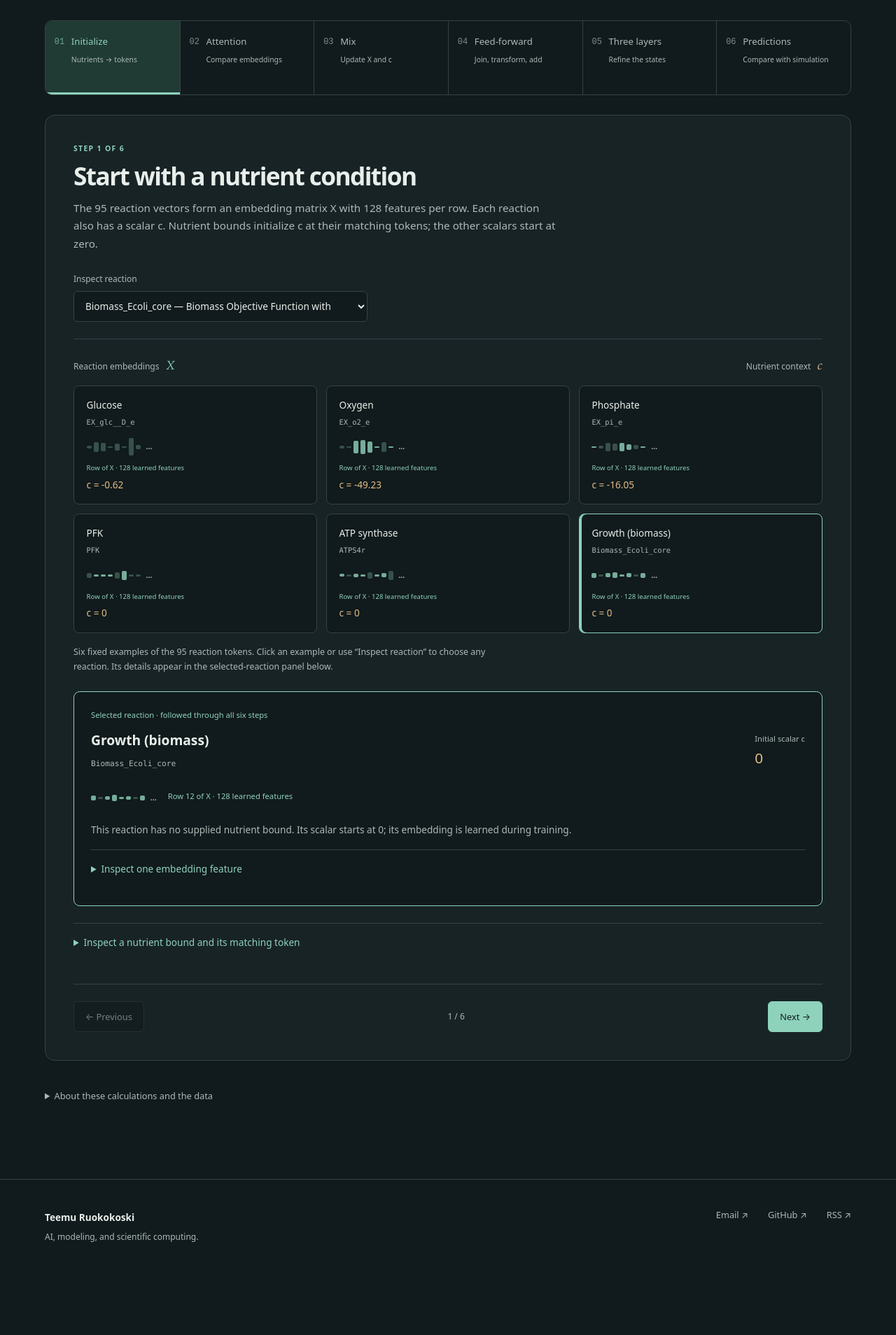
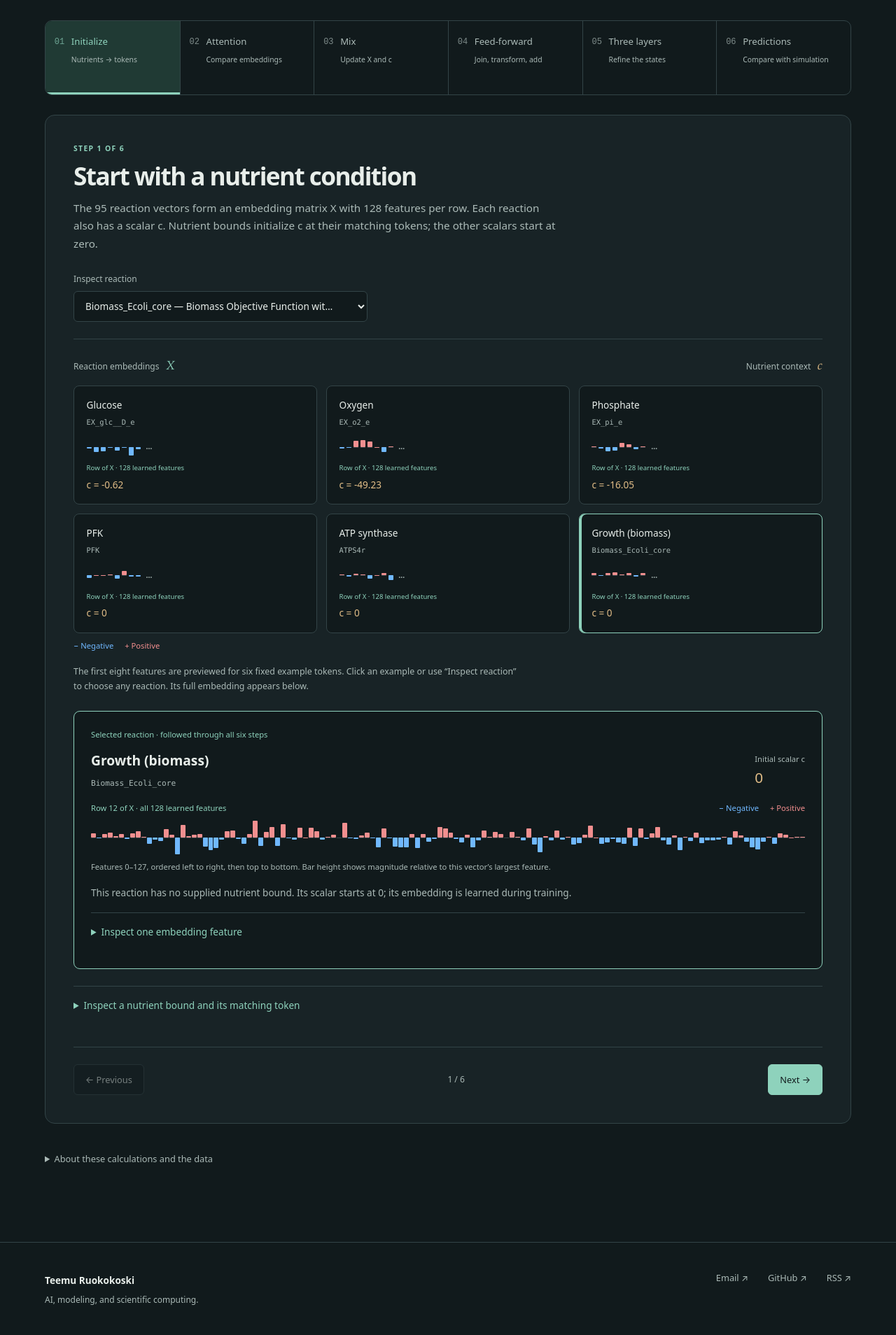
Before and after one commit to ruokokoski/ruokokoski.github.io, a Jekyll site: the page built from fluxformer.html, in a window 1280 px wide. Shown: the part 764-2672 px from the top of the page at 70% size. Built offline with Jekyll 4.4.1, drawn with Linux system fonts in a browser that asks for light colours; before the commit the page ends 2582 px from its top, so only the background shows below that.

Commit message:
Improve visualization

```diff
--- a/css/fluxformer.css
+++ b/css/fluxformer.css
@@ -1,9 +1,12 @@
 .ff-page {
   --ff-x: var(--accent);
   --ff-c: var(--syntax-string);
+  --ff-negative: #70b8ff;
+  --ff-positive: #f28f8f;
   --ff-line: color-mix(in srgb, var(--border) 70%, transparent);
   padding-top: 4rem;
 }
+:root[data-theme="light"] .ff-page { --ff-negative: #2369b8; --ff-positive: #bf4040; }
 .ff-page button, .ff-page select, .ff-page input { font: inherit; }
 .ff-page button, .ff-page select, .ff-page summary { cursor: pointer; }
 .ff-page button:disabled { cursor: default; opacity: .45; }
@@ -25,6 +28,9 @@
 .ff-field { display: flex; flex-direction: column; gap: .45rem; min-width: 0; font-size: .85rem; }
 .ff-field > span { color: var(--muted); font-size: .75rem; }
 .ff-field select, .ff-field input { min-height: 44px; min-width: 0; max-width: 100%; width: 100%; padding: .6rem 2rem .6rem .75rem; color: var(--text); background-color: var(--background); border: 1px solid var(--border); border-radius: 6px; }
+.ff-field select { text-overflow: ellipsis; }
+.ff-field:has(select) { overflow: hidden; }
+.ff-field:has(select:focus-visible) { outline: 2px solid var(--accent); outline-offset: 5px; border-radius: 6px; }
 .ff-field input { padding-right: .75rem; }
 .ff-condition-bar > .ff-field { width: 280px; }
 .ff-condition-bar > p { margin: 1.4rem 0 0; font-size: .75rem; color: var(--muted); }
@@ -77,9 +83,19 @@
 .ff-inspection > p:last-of-type { color: var(--muted); font-size: .85rem; line-height: 1.8; margin-bottom: 0; }
 .ff-channel-label { font-size: .6rem; }
 .ff-vector { display: flex; align-items: center; gap: 3px; height: 30px; margin: .45rem 0 .15rem; }
-.ff-vector > span { background: var(--ff-x); height: var(--level); width: 7px; border-radius: 2px; opacity: .8; }
-.ff-vector > span.negative { opacity: .3; }
+.ff-feature { position: relative; display: block; height: 100%; width: 7px; }
+.ff-feature::before { content: ""; position: absolute; top: 50%; left: 0; right: 0; border-top: 1px solid var(--border); }
+.ff-feature > i { position: absolute; bottom: 50%; left: 0; width: 100%; height: var(--level); background: var(--ff-positive); border-radius: 1px; }
+.ff-feature.negative > i { top: 50%; bottom: auto; background: var(--ff-negative); }
+.ff-feature.zero > i { height: 0; }
 .ff-vector > b { color: var(--muted); font-size: .65rem; padding-left: .3rem; }
+.ff-vector-full { display: grid; grid-template-columns: repeat(128, minmax(0, 1fr)); gap: 1px; width: 100%; height: auto; margin: 0; }
+.ff-vector-full > .ff-feature { width: 100%; height: 48px; }
+.ff-vector-legend { display: flex; flex-wrap: wrap; gap: .5rem 1rem; color: var(--muted); font-size: .7rem; margin-top: .6rem; }
+.ff-vector-legend .negative { color: var(--ff-negative); }
+.ff-vector-legend .positive { color: var(--ff-positive); }
+.ff-inspection-embedding > .ff-vector-legend { margin: 0 0 0 auto; }
+.ff-vector-order { color: var(--muted); font-size: .7rem; line-height: 1.7; }
 .ff-insight { border-left: 2px solid var(--accent); padding: .25rem 0 .25rem 1.1rem; margin: 1.75rem 0; }
 .ff-insight > strong { font-size: .85rem; font-weight: 600; }
 .ff-insight > p { font-size: .85rem; line-height: 1.8; color: var(--muted); margin: .5rem 0 0; max-width: 90ch; }
@@ -92,6 +108,13 @@
 .ff-equation { display: flex; flex-wrap: wrap; gap: .45rem .7rem; align-items: baseline; font: 400 1.05rem/1.9 ui-monospace, monospace; padding: 1.2rem 1.4rem; border: 1px solid var(--border); background: var(--background); border-radius: 8px; margin-top: 1.5rem; overflow-wrap: anywhere; }
 .ff-equation > span:not(.ff-number), .ff-equation sub { color: var(--muted); }
 .ff-equation > strong { color: var(--accent); font-weight: 500; }
+.ff-attention-method { display: grid; grid-template-columns: repeat(3, minmax(0, 1fr)); gap: 1.5rem; padding-left: 1.2rem; margin: 0 0 1rem; font-size: .8rem; }
+.ff-attention-method li::marker { color: var(--accent); }
+.ff-attention-method strong { font-weight: 600; }
+.ff-attention-method p { color: var(--muted); line-height: 1.8; margin: .5rem 0 0; }
+.ff-pair-score { display: block; width: 100%; }
+.ff-softmax-row { flex-basis: 100%; font: .8rem/1.8 var(--sans); }
+.ff-softmax-row strong { color: var(--accent); font-weight: 600; }
 .ff-attention-layout { display: grid; grid-template-columns: minmax(0, 1.7fr) minmax(160px, .8fr); gap: 2rem; align-items: center; }
 .ff-attention-rows { display: flex; flex-direction: column; gap: .5rem; }
 .ff-attention-row { display: grid; grid-template-columns: minmax(95px, 1fr) minmax(70px, 1fr) 65px; align-items: center; gap: 1rem; text-align: left; background: transparent; border: 1px solid transparent; border-radius: 6px; padding: .75rem .6rem; font-size: .8rem !important; min-height: 44px; }
@@ -216,7 +239,11 @@
   .ff-token strong { font-size: .8rem; }
   .ff-inspection { padding: 1rem; }
   .ff-inspection > header { flex-direction: column; }
+  .ff-vector-full { grid-template-columns: repeat(64, minmax(0, 1fr)); gap: 8px 1px; }
+  .ff-inspection-embedding > .ff-vector-legend { margin-left: 0; }
   .ff-attention-layout { grid-template-columns: 1fr; gap: .5rem; }
+  .ff-attention-method { grid-template-columns: 1fr; gap: 1rem; }
+  .ff-visual-label { flex-wrap: wrap; }
   .ff-receiver { padding: 1rem; text-align: left; }
   .ff-receiver > strong { margin-top: .3rem; }
   .ff-receiver p { margin-top: .4rem; }
--- a/fluxformer.html
+++ b/fluxformer.html
@@ -49,7 +49,7 @@ fluxformer: true
         <p id="ff-stage-description"></p>
       </header>
       <div class="ff-context">
-        <label class="ff-field" for="ff-reaction"><span>Inspect reaction</span><select id="ff-reaction"></select></label>
+        <label class="ff-field" for="ff-reaction"><span id="ff-reaction-label">Inspect reaction</span><select id="ff-reaction"></select></label>
         <label class="ff-field" for="ff-layer" id="ff-layer-field" hidden><span>Transformer layer</span><select id="ff-layer"><option value="0">Layer 1</option><option value="1">Layer 2</option><option value="2">Layer 3</option></select></label>
         <label class="ff-field" for="ff-head" id="ff-head-field" hidden><span>Attention head</span><select id="ff-head"><option value="0">Head 1</option><option value="1">Head 2</option><option value="2">Head 3</option><option value="3">Head 4</option><option value="4">Head 5</option><option value="5">Head 6</option><option value="6">Head 7</option><option value="7">Head 8</option></select></label>
       </div>
--- a/js/fluxformer.js
+++ b/js/fluxformer.js
@@ -12,11 +12,11 @@ function start() {
   const state = { sample: 722, reaction: 12, layer: 0, head: 0, source: null, feature: 0, hidden: 0,
     nutrient: 0, channel: "scalar", step: Math.max(0, steps.indexOf(location.hash.slice(1))), search: "", page: 0 };
   let store, meta, overview, layer, revision = 0;
-  const titles = ["Start with a nutrient condition", "Decide which tokens to read", "Use attention to update both channels",
+  const titles = ["Start with a nutrient condition", "Compare one query with all 95 keys", "Use attention to update both channels",
     "Let the two channels interact", "Refine the states across three layers", "Read the final flux predictions"];
   const descriptions = [
     "The 95 reaction vectors form an embedding matrix X with 128 features per row. Each reaction also has a scalar c. Nutrient bounds initialize c at their matching tokens; the other scalars start at zero.",
-    "Attention compares normalized reaction embeddings. For one receiving reaction, each head assigns weights across all 95 source reactions.",
+    "Learned projections turn normalized embeddings into queries Q and keys K. The selected receiving reaction’s query is compared with every token’s key, including its own.",
     "The same attention matrices mix embedding values and scalar values. Each path then adds its input back through a residual connection.",
     "The feed-forward network joins each row of X with its scalar c, transforms them together, and adds a residual. This is where nutrient context can change the reaction embeddings.",
     "The updated X and c become the next layer’s inputs. An early scalar is an intermediate state; only the last layer supplies the final prediction.",
@@ -32,7 +32,12 @@ function start() {
   const detail = (key, title, content) => `<details class="ff-detail" data-key="${key}"><summary>${title}</summary><div class="ff-detail-body">${content}</div></details>`;
   const equation = (text, caption) => `<div class="ff-equation">${text}</div>${caption ? `<p class="ff-caption">${caption}</p>` : ""}`;
   const rowTable = (headers, rows, caption = "") => `<div class="ff-table-wrap"><table>${caption ? `<caption>${caption}</caption>` : ""}<thead><tr>${headers.map(h => `<th scope="col">${h}</th>`).join("")}</tr></thead><tbody>${rows.map(row => `<tr>${row.map((cell, i) => i === 0 ? `<th scope="row">${cell}</th>` : `<td>${cell}</td>`).join("")}</tr>`).join("")}</tbody></table></div>`;
-  const valuesPreview = (values, count = 8) => `<div class="ff-vector" aria-label="First ${count} of ${values.length} features">${values.slice(0, count).map((value, i) => `<span title="Feature ${i}: ${exact(value)}" style="--level:${Math.max(8, Math.min(100, Math.abs(value) / (Math.max(...values.map(Math.abs)) || 1) * 100))}%" class="${value < 0 ? "negative" : ""}"></span>`).join("")}<b>…</b></div>`;
+  const vectorLegend = '<span class="ff-vector-legend"><span class="negative">− Negative</span><span class="positive">+ Positive</span></span>';
+  const valuesPreview = (values, count = 8) => {
+    const full = count >= values.length;
+    const maximum = Math.max(...values.map(Math.abs)) || 1;
+    return `<div class="ff-vector${full ? " ff-vector-full" : ""}" role="img" aria-label="${full ? "All" : "First"} ${Math.min(count, values.length)}${full ? "" : ` of ${values.length}`} embedding features; blue is negative, red is positive; bar height indicates magnitude">${values.slice(0, count).map((value, i) => `<span class="ff-feature ${value < 0 ? "negative" : value > 0 ? "positive" : "zero"}" data-feature="${i}" data-value="${exact(value)}" title="Feature ${i}: ${exact(value)}" style="--level:${Math.abs(value) / maximum * 50}%"><i aria-hidden="true"></i></span>`).join("")}${full ? "" : "<b>…</b>"}</div>`;
+  };
   const featureField = (id, label, value, maximum) => `<label class="ff-field ff-small-field" for="ff-${id}"><span>${label} (0–${maximum})</span><input id="ff-${id}" type="number" min="0" max="${maximum}" step="1" value="${value}"></label>`;
   const unitNote = () => state.reaction === 12 ? "Growth rate in h⁻¹." : "Reaction flux in mmol gDW⁻¹ h⁻¹; the sign follows the model’s reaction direction.";
 
@@ -68,12 +73,13 @@ function start() {
       <strong class="ff-c">c = ${number(overview.initial_c[index])}</strong></button>`).join("");
     return `<div class="ff-visual-label"><span>Reaction embeddings <b class="ff-x">X</b></span><span>Nutrient context <b class="ff-c">c</b></span></div>
       <div class="ff-token-grid">${tokens}</div>
-      <p class="ff-caption">Six fixed examples of the 95 reaction tokens. Click an example or use “Inspect reaction” to choose any reaction. Its details appear in the selected-reaction panel below.</p>
+      ${vectorLegend}
+      <p class="ff-caption">The first eight features are previewed for six fixed example tokens. Click an example or use “Inspect reaction” to choose any reaction. Its full embedding appears below.</p>
       <section class="ff-inspection" aria-labelledby="ff-inspection-title">
         <p class="ff-inspection-label">Selected reaction · followed through all six steps</p>
         <header><div><h3 id="ff-inspection-title">${escape(name(state.reaction))}</h3><code>${escape(current.reaction_id)}</code></div>
           <div class="ff-initial-scalar"><span>Initial scalar c</span><strong class="ff-c">${number(overview.initial_c[state.reaction])}</strong></div></header>
-        <div class="ff-inspection-embedding">${valuesPreview(meta.initial_x[state.reaction])}<span class="ff-x">Row ${state.reaction} of X · 128 learned features</span></div>
+        <div class="ff-inspection-embedding"><span class="ff-x">Row ${state.reaction} of X · all 128 learned features</span>${vectorLegend}${valuesPreview(meta.initial_x[state.reaction], 128)}<span class="ff-vector-order">Features 0–127, ordered left to right, then top to bottom. Bar height shows magnitude relative to this vector’s largest feature.</span></div>
         <p>${current.input_index === null
         ? `This reaction has no supplied nutrient bound. Its scalar starts at ${number(0)}; its embedding is learned during training.`
         : `The signed bound ${number(overview.initial_c[state.reaction])} is copied into this token’s scalar. A negative bound allows uptake up to that magnitude; it is not the amount actually taken up.`}</p>
@@ -84,7 +90,7 @@ function start() {
       </section>
       ${detail("nutrients", "Inspect a nutrient bound and its matching token", `
         <label class="ff-field" for="ff-nutrient"><span>Nutrient input</span><select id="ff-nutrient">${meta.inputs.map((input, i) => `<option value="${i}"${i === state.nutrient ? " selected" : ""}>${escape(input.exchange_id)}</option>`).join("")}</select></label>
-        ${rowTable(["Recorded quantity", "Value"], [["Signed uptake lower bound", number(overview.constraints[state.nutrient])], ["Initial scalar at token " + nutrient.token_index, number(overview.initial_c[nutrient.token_index])], ["Realized simulated exchange flux", number(overview.targets[nutrient.token_index])]])}
+        ${rowTable(["Recorded quantity", "Value"], [["Signed uptake lower bound", number(overview.constraints[state.nutrient])], ["Initial scalar at token " + nutrient.token_index, number(overview.initial_c[nutrient.token_index])], ["Simulation target flux", number(overview.targets[nutrient.token_index])]])}
         <p>Bound ${escape(nutrient.exchange_id)} maps to <code>${escape(reaction(nutrient.token_index).token)}</code>. The target is the simulator’s resulting flux, which can differ from the bound. Units: mmol gDW⁻¹ h⁻¹.</p>`)}`;
   }
 
@@ -98,23 +104,31 @@ function start() {
     const evidence = softmaxEvidence(logits, j);
     const remaining = 1 - sources.reduce((sum, source) => sum + source.weight, 0);
     const terms = o.query[h][r].map((value, i) => [i, number(value), number(o.key[h][j][i]), number(value * o.key[h][j][i])]);
-    return `<div class="ff-attention-layout"><div>
-      <p class="ff-visual-label">Strongest source weights <span>Head ${h + 1}</span></p>
+    return `<ol class="ff-attention-method" aria-label="How attention is calculated">
+      <li><strong>Compare all 95 keys</strong><p>Compute Q<sub>${r}</sub> · K<sub>0</sub>, …, Q<sub>${r}</sub> · K<sub>94</sub>. Each head uses 16 features: 128 embedding features ÷ 8 heads.</p></li>
+      <li><strong>Scale each score</strong><p>Divide each dot product by √16 = 4 to keep scores from becoming too large and making softmax overly concentrated.</p></li>
+      <li><strong>Normalize the full row</strong><p>Softmax uses all 95 scaled scores together to produce 95 nonnegative attention weights that sum to one.</p></li>
+      </ol><p class="ff-caption">The model repeats this for all 95 queries in each of the eight heads, producing eight 95 × 95 attention matrices. Here we inspect one row of one head.</p>
+      <div class="ff-attention-layout"><div>
+      <p class="ff-visual-label">Five largest weights in this 95-source row <span>Head ${h + 1}</span></p>
       <div class="ff-attention-rows">${sources.map(source => `<button type="button" data-source="${source.index}" class="ff-attention-row${j === source.index ? " is-selected" : ""}" aria-pressed="${j === source.index}"><span>${escape(name(source.index))}</span><span class="ff-weight-track"><i style="width:${source.weight * 100}%"></i></span><strong>${percent(source.weight)}</strong></button>`).join("")}</div>
       <p class="ff-caption">Other 90 sources: ${percent(remaining)} in total. Weights use the full set of 95, without renormalizing this view.</p>
       </div><div class="ff-receiver"><span class="ff-x">Receiving reaction</span><strong>${escape(name(r))}</strong><code>${escape(reaction(r).reaction_id)}</code><p>Each row contributes information <em>to</em> this token.</p></div></div>
-      ${equation(`Q<sub>${r}</sub> · K<sub>${j}</sub> / √16 <span>→</span> ${number(logits[j])} <span>→ softmax →</span> <strong>${percent(o.attention[h][r][j])}</strong>`, `${escape(name(j))} → ${escape(name(r))}: information flow inside the neural model, not a biochemical connection.`)}
+      ${equation(`<span class="ff-pair-score">Q<sub>${r}</sub> · K<sub>${j}</sub> / √16 = ${number(logits[j])}</span><span class="ff-softmax-row">All 95 scaled scores → softmax → weight for source ${j}: <strong>${percent(o.attention[h][r][j])}</strong></span>`, `Selected pair: ${escape(name(j))} → ${escape(name(r))}, one of 95 query–key comparisons for this receiver. These weights describe information flow inside the neural model, not biochemical connections.`)}
       <aside class="ff-insight"><strong>${state.layer === 0 ? "Layer 1 attention is condition-independent" : "Later attention can depend on the condition"}</strong><p>${state.layer === 0
-        ? "Q and K come only from the learned initial embeddings. Changing the condition leaves these weights unchanged; the scalar values propagated through them still change. This was verified across all four samples."
+        ? "Q and K come only from the learned initial embeddings. Changing the condition leaves these weights unchanged; the scalar values propagated through them still change."
         : "The preceding feed-forward block mixed nutrient scalars into embeddings. This layer compares those updated embeddings."}</p></aside>
-      ${detail("attention", "Inspect the query, key, and softmax calculation", `
-        <label class="ff-field" for="ff-source"><span>Source reaction</span><select id="ff-source">${reactionOptions(j)}</select></label>
-        <p>LayerNorm acts on each 128-feature embedding. Learned projections form Q, K, and V; each head uses 16 features. For this pair, sum all 16 Q × K terms and divide by √16 = 4.</p>
+      ${detail("attention", "How is this attention weight calculated?", `
+        <label class="ff-field" for="ff-source"><span>Source reaction (key)</span><select id="ff-source" aria-describedby="ff-source-help">${reactionOptions(j)}</select></label>
+        <p id="ff-source-help">The receiving reaction selected above supplies the query Q; this source reaction supplies the key K. Changing the source selects another comparison to inspect. All 95 sources still participate in the calculation.</p>
+        <p>LayerNorm normalizes each reaction’s 128-feature embedding before learned projections form Q, K, and V. Each projection is split across eight heads, leaving 16 features per head. V carries the information mixed in Step 3.</p>
+        <p>For this selected pair only, sum all 16 query–key products and divide by √16 = 4. The same query is also compared with the other 94 keys. Softmax then normalizes the complete row of 95 scaled scores, including this one.</p>
         ${rowTable(["Receiving embedding (first four features)", "Before LayerNorm", "After LayerNorm"], layer.input_x[r].slice(0, 4).map((value, i) => [i, number(value), number(o.attention_norm[r][i])]))}
         ${rowTable(["Feature", "Query Q", "Source key K", "Q × K"], terms.slice(0, 4))}
         <details class="ff-subdetail"><summary>Remaining 12 dot-product terms</summary>${rowTable(["Feature", "Q", "K", "Q × K"], terms.slice(4))}</details>
         ${equation(`Recorded scaled logit = ${number(logits[j])}`, "The dot product uses all 16 features, not just the four previewed above.")}
         ${rowTable(["Stable softmax over 95 sources", "Value"], [["Subtract largest logit", number(evidence.maximum)], ["exp(selected logit − maximum)", number(evidence.numerator)], ["Sum exp(logit − maximum), all 95", number(evidence.denominator)], ["Recorded attention weight", number(o.attention[h][r][j])]])}
+        <p>Each weight is exp(score − maximum) divided by the sum of those exponentials over all 95 sources. Subtracting the same maximum from every score improves numerical stability without changing the mathematical softmax result.</p>
         <p>The recorded float32 weight is displayed. The explanatory exponential terms use the same formula; values are rounded for readability.</p>`)}`;
   }
 
@@ -205,6 +219,7 @@ function start() {
     $("step-label").textContent = `Step ${state.step + 1} of 6`;
     $("stage-title").textContent = titles[state.step];
     $("stage-description").textContent = descriptions[state.step];
+    $("reaction-label").textContent = state.step === 1 ? "Receiving reaction (query)" : "Inspect reaction";
     $("layer-field").hidden = ![1, 2, 3].includes(state.step);
     $("head-field").hidden = ![1, 2].includes(state.step);
     $("previous").disabled = state.step === 0;
```
Also changed, not shown: _tools/fluxformer_traces/WEB.md (+12 -1 lines), _tools/fluxformer_traces/browser_test.mjs (+22 -2 lines).
